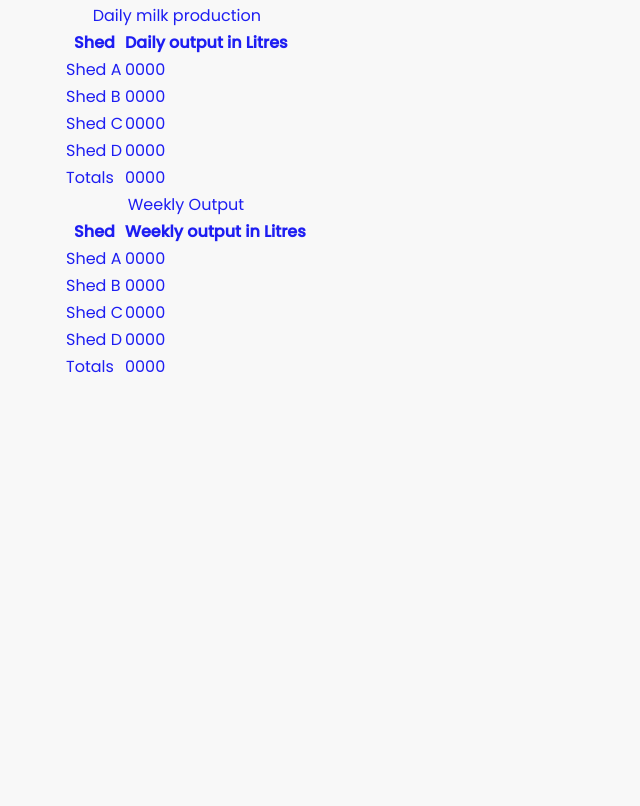
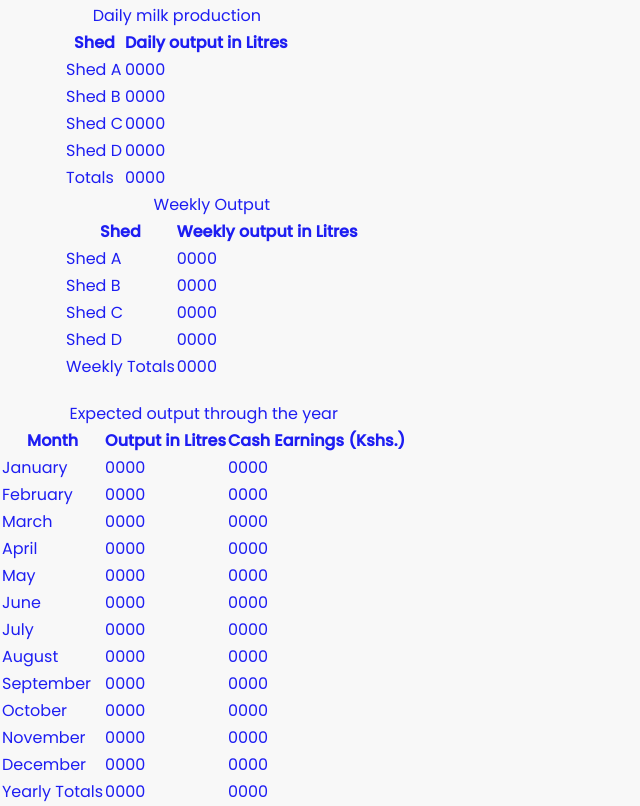
Before and after one commit to brianinq/Daily-Dairy, a plain HTML site: page index.html in a window 1280 px wide. Shown: the part 501-1307 px from the top of the page, without its empty margins (0-640 px from the left). Before the commit the page ends 902 px from the top, so only its background shows below. Drawn offline with Linux system fonts and the light colour scheme; a web font is replaced by a local one.

Commit message:
add monthly stats table

```diff
--- a/index.html
+++ b/index.html
@@ -38,6 +38,7 @@
             </fieldset>
           </form>
         </div>
+
         <table>
           <caption>
             Daily milk production
@@ -62,7 +63,7 @@
             <td>Shed D</td>
             <td>0000</td>
           </tr>
-          <tr>
+          <tr class="totals">
             <td>Totals</td>
             <td>0000</td>
           </tr>
@@ -91,12 +92,88 @@
             <td>Shed D</td>
             <td>0000</td>
           </tr>
-          <tr>
-            <td>Totals</td>
+          <tr class="totals">
+            <td>Weekly Totals</td>
             <td>0000</td>
           </tr>
         </table>
       </div>
+      <div class="yearly">
+        <table>
+          <caption>
+            Expected output through the year
+          </caption>
+          <tr>
+            <th>Month</th>
+            <th>Output in Litres</th>
+            <th>Cash Earnings (Kshs.)</th>
+          </tr>
+          <tr>
+            <td>January</td>
+            <td>0000</td>
+            <td>0000</td>
+          </tr>
+          <tr>
+            <td>February</td>
+            <td>0000</td>
+            <td>0000</td>
+          </tr>
+          <tr>
+            <td>March</td>
+            <td>0000</td>
+            <td>0000</td>
+          </tr>
+          <tr>
+            <td>April</td>
+            <td>0000</td>
+            <td>0000</td>
+          </tr>
+          <tr>
+            <td>May</td>
+            <td>0000</td>
+            <td>0000</td>
+          </tr>
+          <tr>
+            <td>June</td>
+            <td>0000</td>
+            <td>0000</td>
+          </tr>
+          <tr>
+            <td>July</td>
+            <td>0000</td>
+            <td>0000</td>
+          </tr>
+          <tr>
+            <td>August</td>
+            <td>0000</td>
+            <td>0000</td>
+          </tr>
+          <tr>
+            <td>September</td>
+            <td>0000</td>
+            <td>0000</td>
+          </tr>
+          <tr>
+            <td>October</td>
+            <td>0000</td>
+            <td>0000</td>
+          </tr>
+          <tr>
+            <td>November</td>
+            <td>0000</td>
+            <td>0000</td>
+          </tr>
+          <tr>
+            <td>December</td>
+            <td>0000</td>
+            <td>0000</td>
+          </tr>
+          <tr class="totals">
+            <td>Yearly Totals</td>
+            <td>0000</td>
+            <td>0000</td>
+          </tr>
+        </table>
       </div>
     </main>
     <footer>
```
